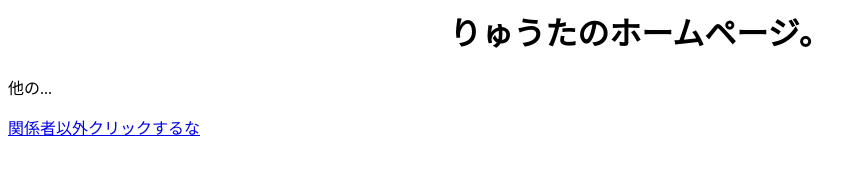
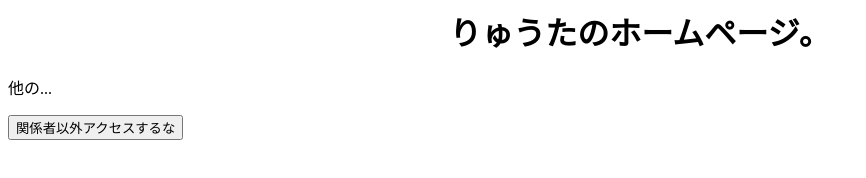
Before and after one commit to ryuta001/ryuta001.github.io, a plain HTML site: page index.html in a window 1280 px wide. Shown: the whole page, without its empty margins (0-866 px from the left). Drawn offline with Linux system fonts and the light colour scheme.

Commit message:
Update index.html

```diff
--- a/index.html
+++ b/index.html
@@ -1,5 +1,13 @@
 <html>
+
 <center><h1>りゅうたのホームページ。<h1></center>
 <p>他の...</p>
-<a href="https://ryuta001.github.io/himitu">関係者以外クリックするな</a>
+<input type="button" value="関係者以外アクセスするな" onclick="gate();">
+
+  <script type="text/javascript">
+   function gate() {
+      var UserInput = prompt("パスワードを入力して下さい:","");
+      location.href = UserInput + ".html";
+   }
+</script>
 </html>
```
